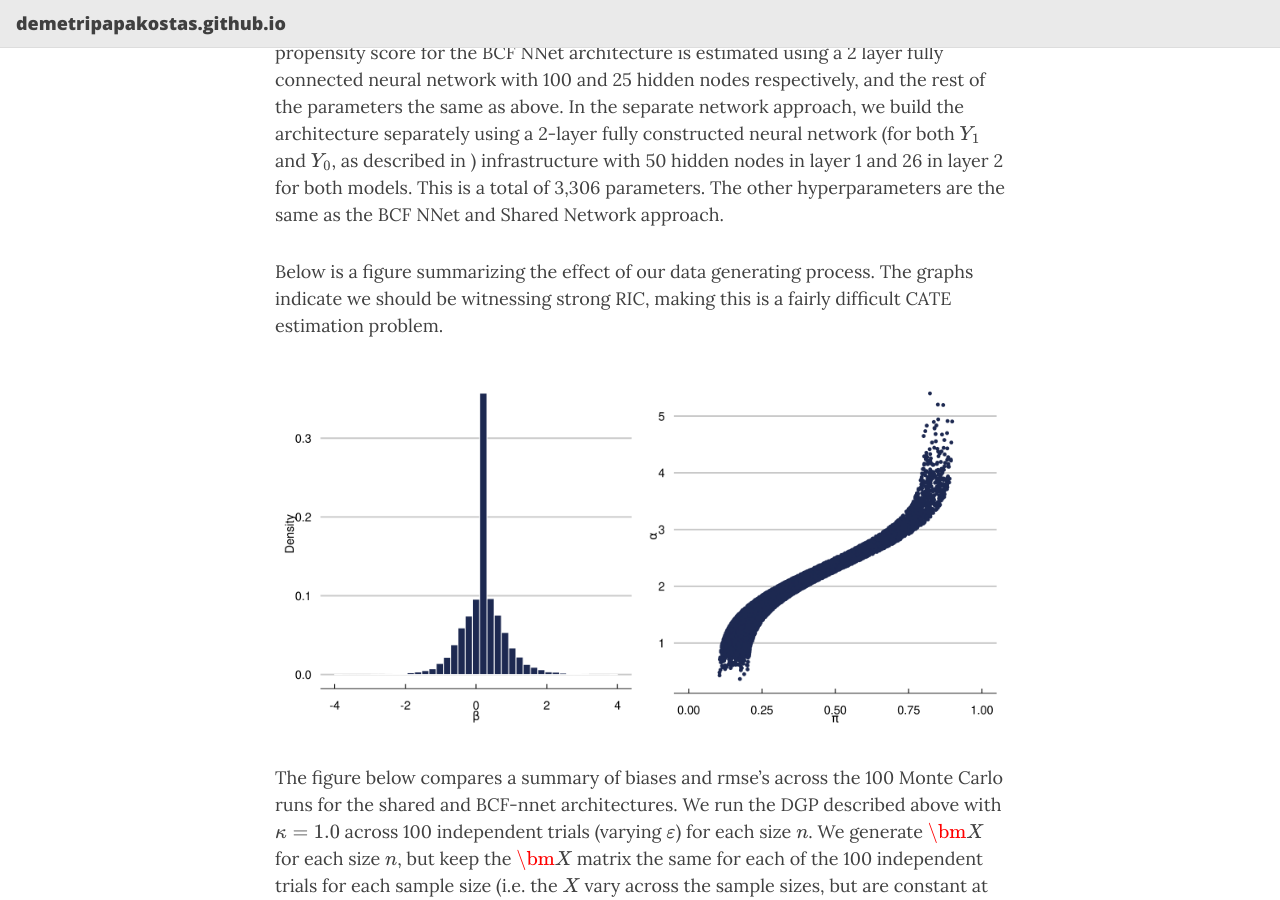
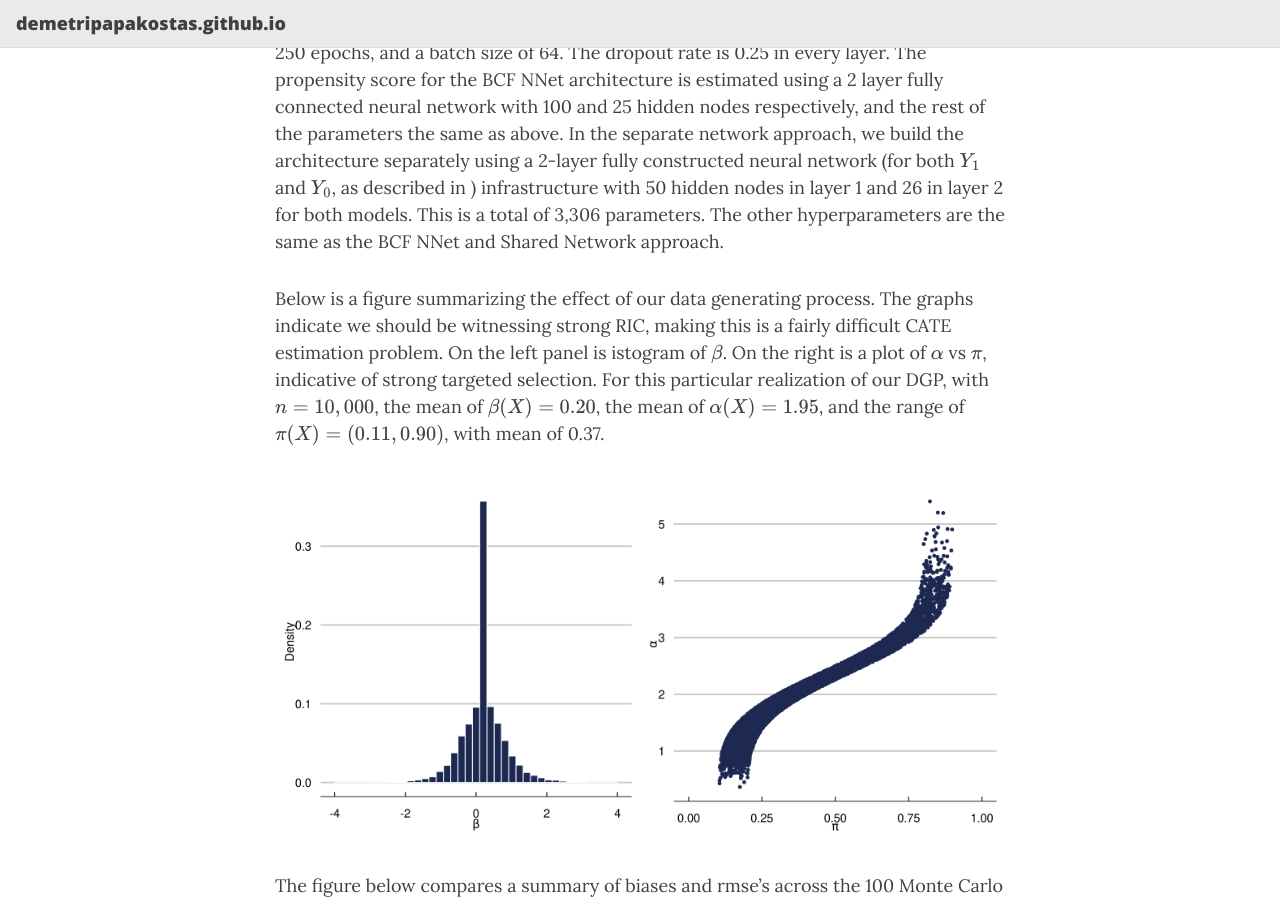
Before and after one commit to demetrios1/demetripapakostas.github.io, a Jekyll site: the page built from _posts/2022-09-18-causal_deep.md, in a window 1280 px wide and 900 px high, scrolled down 11310 px. Built offline with Jekyll 4.4.1, drawn with Linux system fonts in a browser that asks for light colours; nearby versions of some CDN libraries; formulas are drawn with MathJax 3; some of the changed text lies outside the part shown.

Commit message:
Update 2022-09-18-causal_deep.md

```diff
--- a/_posts/2022-09-18-causal_deep.md
+++ b/_posts/2022-09-18-causal_deep.md
@@ -115,7 +115,7 @@ Causal inference is concerned with the effect of a treatment, which we
 denote as $Z$, on an outcome $Y$. In general, both the treatment and
 outcome can be continuous, categorical, or binary. For the purposes of
 this paper, we restrict our attention to the case of a binary treatment
-($\mathcal{Z} = \cbr{0,1}$) and a continuous outcome
+($\mathcal{Z} = \left{0,1\right}$) and a continuous outcome
 ($\mathcal{Y} = \mathbb{R}$).
 
 Our overview of the causal inference assumptions largely follows that of
@@ -235,7 +235,7 @@ a treatment effect for the conditional distribution of $Y^1$ and $Y^0$
 in which $X = x$. Note that with this modification we define not a
 single parameter $\beta$ but a function $X \longrightarrow \beta(X)$. If
 $X$ is binary or categorical, this can be done empirically by
-partitioning the data into subsets $\left\{x: x = s\right\}$ and then
+partitioning the data into subsets $\left{x: x = s\right}$ and then
 estimating the ATE on the subsets. But in general, with continuous $X$
 or simply a large number of categorical $X$ variables, this approach
 becomes impossible and $\beta(X)$ must be estimated by fitting a model.
@@ -487,9 +487,9 @@ parameters. The other hyperparameters are the same as the BCF NNet and
 Shared Network approach.
 
 
-Below is a figure summarizing the effect of our data generating process.  The graphs indicate we should be witnessing strong RIC, making this is a fairly difficult CATE estimation problem.
+Below is a figure summarizing the effect of our data generating process.  The graphs indicate we should be witnessing strong RIC, making this is a fairly difficult CATE estimation problem.  On the left panel is istogram of  $\beta$.  On the right is a plot of $\alpha$ vs $\pi$, indicative  of strong targeted selection.  For this particular realization of our DGP, with $n=10,000$, the mean of $\beta(X)=0.20$, the mean of $\alpha(X)=1.95$, and the range of $\pi(X)=\left(0.11, 0.90\right)$, with mean of 0.37.
 
-![Left panel: Histogram of  $\beta$.  On the right is a plot of $\alpha$ vs $\pi$, indicative  of strong targeted selection.  For this particular realization of \autoref{eq:dgp1}, with $n=10,000$, the mean of $\beta(\bm{X})=0.20$, the mean of $\alpha(\bm{X})=1.95$, and the range of $\pi(\bm{X})=\qty(0.11, 0.90)$, with mean of 0.37.]({{site.baseurl}}//img/dgp_1_summary.png)
+![Left panel: Histogram of  $\beta$.  On the right is a plot of $\alpha$ vs $\pi$, indicative  of strong targeted selection.  For this particular realization of our DGP, with $n=10,000$, the mean of $\beta(X)=0.20$, the mean of $\alpha(X)=1.95$, and the range of $\pi(X)=\left(0.11, 0.90\right)$, with mean of 0.37.]({{site.baseurl}}//img/dgp_1_summary.png)
 
 
 
```
